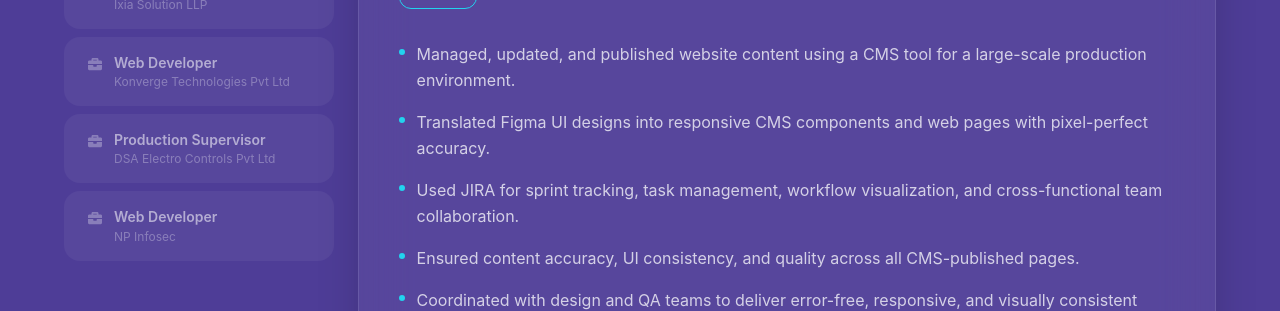
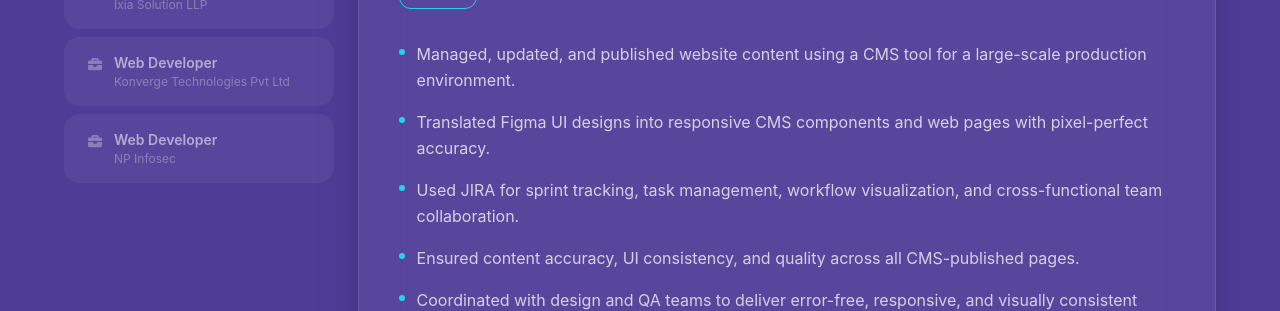
Before and after one commit to nikitagavhale97-prog/Nikita-Gavhale---Portfolio, a React app: page / in a window 1280 px wide. Shown: the part 2480-2791 px from the top of the page. Built offline with nearby package versions, Linux system fonts and the light colour scheme; no server answers; the HTML template or start-up script is replaced by a standard one.

Commit message:
Update work

```diff
--- a/src/components/WorkExperience.jsx
+++ b/src/components/WorkExperience.jsx
@@ -41,17 +41,17 @@ const experiences = [
       "Created draw.io diagrams for software architecture, workflows, and data flows.",
     ],
   },
-  {
-    id: 4,
-    role: "Production Supervisor",
-    company: "DSA Electro Controls Pvt Ltd",
-    period: "Sep 2020 – Aug 2021",
-    color: "#FBBF24",
-    highlights: [
-      "Supervised a team of 15 employees, managing attendance, task assignments, and production timelines.",
-      "Conducted quality analysis on finished products and coordinated with sales/purchasing teams for material availability.",
-    ],
-  },
+//   {
+//     id: 4,
+//     role: "Production Supervisor",
+//     company: "DSA Electro Controls Pvt Ltd",
+//     period: "Sep 2020 – Aug 2021",
+//     color: "#FBBF24",
+//     highlights: [
+//       "Supervised a team of 15 employees, managing attendance, task assignments, and production timelines.",
+//       "Conducted quality analysis on finished products and coordinated with sales/purchasing teams for material availability.",
+//     ],
+//   },
   {
     id: 5,
     role: "Web Developer",
```
